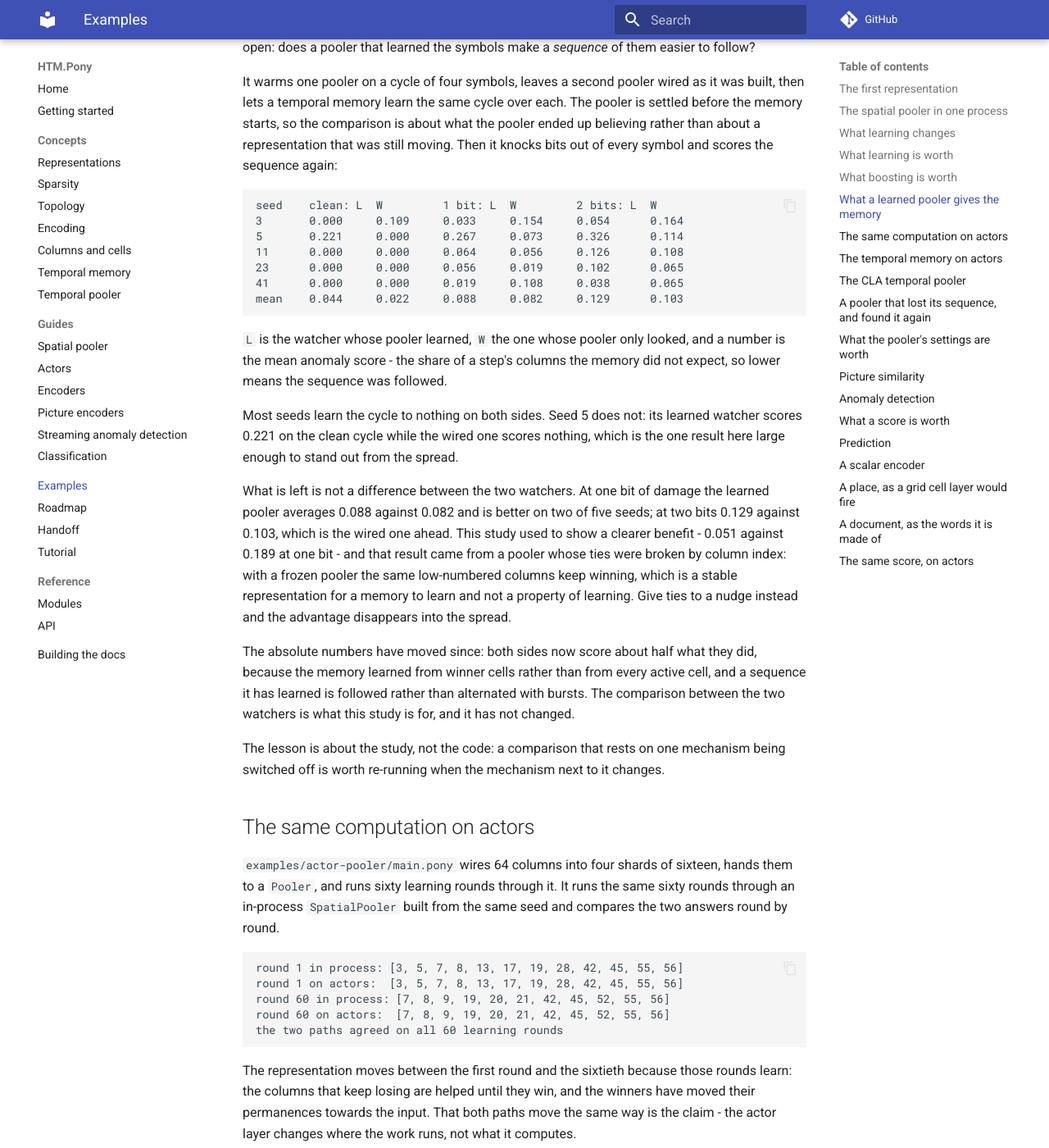
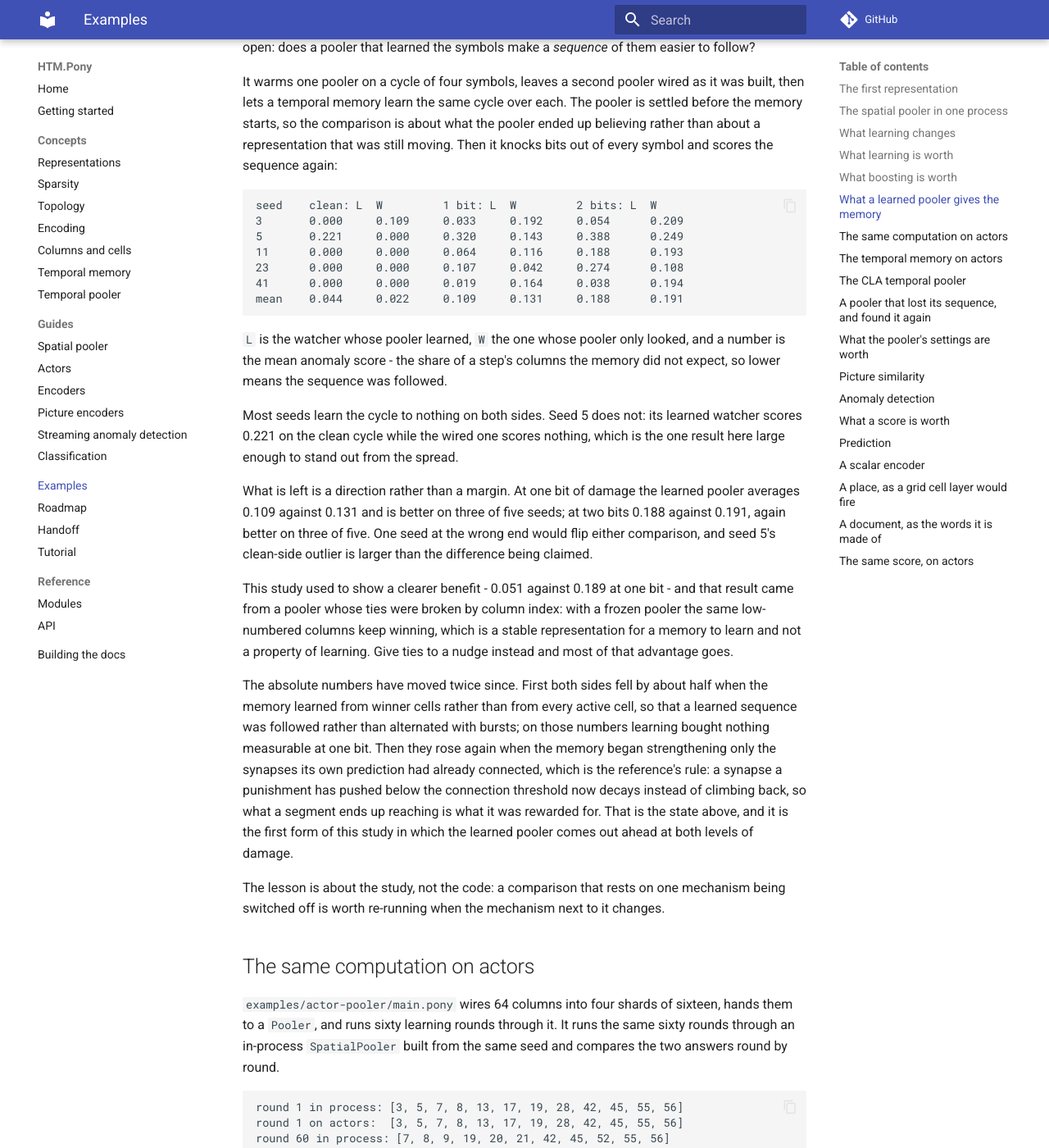
Before and after one commit to d-led/htm.pony, an MkDocs documentation site: the page built from docs/examples.md, in a window 1280 px wide and 1400 px high, scrolled down 4791 px. Shown: the whole window at 82% size. Built offline with MkDocs 1.6.1 and Material for MkDocs 9.7.7, drawn with Linux system fonts in a browser that asks for light colours; comment, search, counter and statistics services are not loaded.

Commit message:
temporal memory: strengthen only what the prediction already connected
The reference's adaptSegment raises a synapse only when it reaches an active
cell and is already connected, and lowers every other one. This port raised
any synapse whose source was active and only lowered the rest. The two agree
on a fresh synapse (it starts at the connection threshold) and disagree once a
punishment has pushed one below the line: here it climbed back on the strength
of the activity alone, there it decays away.

Strengthen now takes the connection threshold and tests it before it learns,
which is the rule minus the guesswork. Two tests state it from either side of
the line - one synapse over the threshold rises, one under it falls while the
same cell fires - and they fail against the old behaviour.

What it moved: pooler-settings-value is unchanged; sequence-training-value
moves again, to 0.109 against 0.131 at one bit of damage and 0.188 against
0.191 at two, the learned pooler ahead on three of five seeds at each. That is
the first form of that study in which learning buys anything measurable, and
it is a direction rather than a margin. The table and the account of both
moves are in docs/examples.md, and the handoff's audit item now reads closed.

````diff
--- a/docs/examples.md
+++ b/docs/examples.md
@@ -246,12 +246,12 @@ it knocks bits out of every symbol and scores the sequence again:
 
 ```
 seed    clean: L  W         1 bit: L  W         2 bits: L  W
-3       0.000     0.109     0.033     0.154     0.054      0.164
-5       0.221     0.000     0.267     0.073     0.326      0.114
-11      0.000     0.000     0.064     0.056     0.126      0.108
-23      0.000     0.000     0.056     0.019     0.102      0.065
-41      0.000     0.000     0.019     0.108     0.038      0.065
-mean    0.044     0.022     0.088     0.082     0.129      0.103
+3       0.000     0.109     0.033     0.192     0.054      0.209
+5       0.221     0.000     0.320     0.143     0.388      0.249
+11      0.000     0.000     0.064     0.116     0.188      0.193
+23      0.000     0.000     0.107     0.042     0.274      0.108
+41      0.000     0.000     0.019     0.164     0.038      0.194
+mean    0.044     0.022     0.109     0.131     0.188      0.191
 ```
 
 `L` is the watcher whose pooler learned, `W` the one whose pooler only looked, and
@@ -262,20 +262,28 @@ Most seeds learn the cycle to nothing on both sides. Seed 5 does not: its learne
 watcher scores 0.221 on the clean cycle while the wired one scores nothing, which
 is the one result here large enough to stand out from the spread.
 
-What is left is not a difference between the two watchers. At one bit of damage
-the learned pooler averages 0.088 against 0.082 and is better on two of five
-seeds; at two bits 0.129 against 0.103, which is the wired one ahead. This study
-used to show a clearer benefit - 0.051 against 0.189 at one bit - and that result
-came from a pooler whose ties were broken by column index: with a frozen pooler
-the same low-numbered columns keep winning, which is a stable representation for
-a memory to learn and not a property of learning. Give ties to a nudge instead
-and the advantage disappears into the spread.
+What is left is a direction rather than a margin. At one bit of damage the
+learned pooler averages 0.109 against 0.131 and is better on three of five seeds;
+at two bits 0.188 against 0.191, again better on three of five. One seed at the
+wrong end would flip either comparison, and seed 5's clean-side outlier is larger
+than the difference being claimed.
 
-The absolute numbers have moved since: both sides now score about half what they
-did, because the memory learned from winner cells rather than from every active
-cell, and a sequence it has learned is followed rather than alternated with
-bursts. The comparison between the two watchers is what this study is for, and it
-has not changed.
+This study used to show a clearer benefit - 0.051 against 0.189 at one bit - and
+that result came from a pooler whose ties were broken by column index: with a
+frozen pooler the same low-numbered columns keep winning, which is a stable
+representation for a memory to learn and not a property of learning. Give ties to
+a nudge instead and most of that advantage goes.
+
+The absolute numbers have moved twice since. First both sides fell by about half
+when the memory learned from winner cells rather than from every active cell, so
+that a learned sequence was followed rather than alternated with bursts; on those
+numbers learning bought nothing measurable at one bit. Then they rose again when
+the memory began strengthening only the synapses its own prediction had already
+connected, which is the reference's rule: a synapse a punishment has pushed below
+the connection threshold now decays instead of climbing back, so what a segment
+ends up reaching is what it was rewarded for. That is the state above, and it is
+the first form of this study in which the learned pooler comes out ahead at both
+levels of damage.
 
 The lesson is about the study, not the code: a comparison that rests on one
 mechanism being switched off is worth re-running when the mechanism next to it
````
Also changed, not shown: docs/handoff.md (+23 -15 lines), 5 other files.
